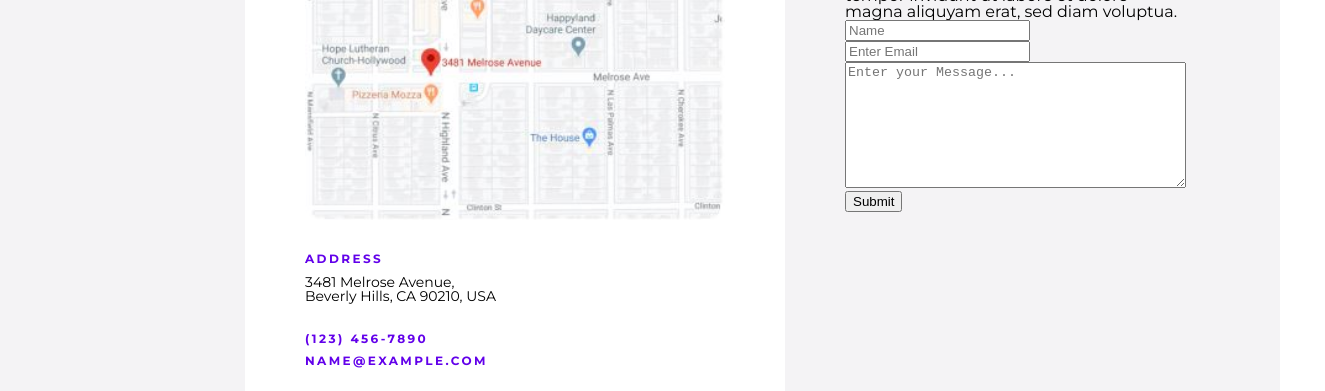
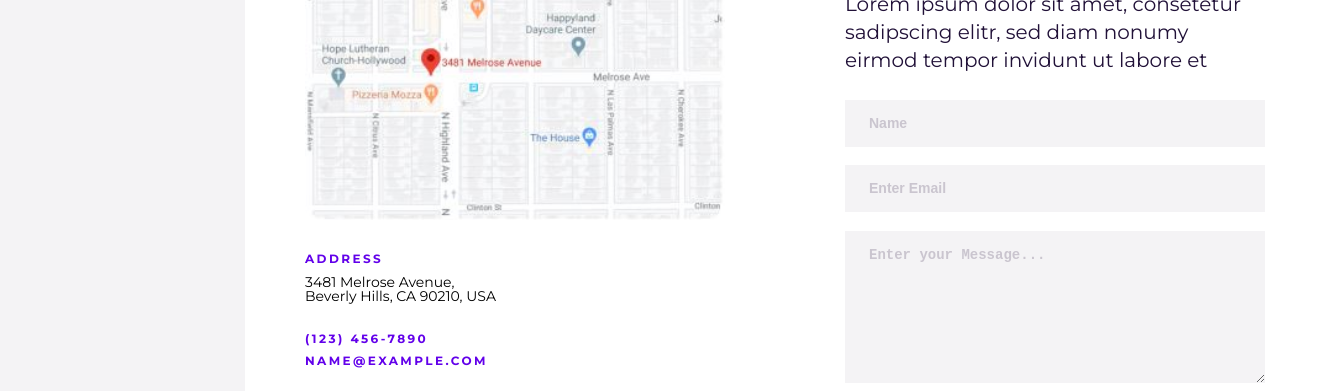
Before and after one commit to pthomas2001/contact, a plain HTML site: page index.html in a window 1280 px wide. Shown: the part 240-631 px from the top of the page, 1325 px wide, since content can reach past the window. Drawn offline with nearby package versions, Linux system fonts and the light colour scheme.

Commit message:
contact us

```diff
--- a/base.css
+++ b/base.css
@@ -14,6 +14,7 @@
 * Box-sizing
 * Links
 * H6 rules
+* inputs, text areas
 * Font-family
 * Paddings
 *
@@ -41,6 +42,7 @@ a {
 
 
 h6 {
+  color:            var(--secondary-font-color);
   font-size:        12px;
   letter-spacing:   2.4px;
   font-weight:      bold;
@@ -55,6 +57,28 @@ main div {
   width:    540px;
   height:   640px;
   padding:  60px
+}
+
+
+input, textarea {
+  display:    block;
+  width:      100%;
+  background: var(--form-background);
+  color:      var(--paragraph-font-color);
+  padding:    16px 24px;
+  border:     0
+}
+
+input::placeholder, textarea::placeholder {
+  color:        var(--placeholder-font-color);
+  font-size:    14px;
+  font-weight:  bold;
+  font-style:   normal
+}
+
+input:focus, textarea:focus {
+  border: 0;
+  border-bottom: 3px solid var(--primary-background)
 }
 
 
@@ -85,6 +109,7 @@ main div {
   --secondary-font-color:     #6200EA;
   --navbar-font-color:        rgba(244,243,245,0.6);
   --paragraph-font-color:     #211138;
+  --placeholder-font-color:   rgb(33,17,56,0.2);
   --footer-font-color:        #B2ACBA;
   --footer-span-font-color:   #6200EA;
 }
--- a/components.css
+++ b/components.css
@@ -69,28 +69,20 @@
       border-radius:    15px
     }
 
-    .location__address-heading {
-      color:            var(--secondary-font-color);
-      margin:           30px 0 10px
-    }
+    .location__address-heading { margin: 30px 0 10px }
 
     .location__address { font-size: 14px }
 
-    .location__phone-number {
-      color:            var(--secondary-font-color);
-      margin:           30px 0 10px
-    }
+    .location__phone-number { margin: 30px 0 10px }
 
-    .location__email {
-      color:            var(--secondary-font-color);
-      margin-bottom:    30px
-    }
+    .location__email { margin-bottom: 30px }
 
     .location__icon-container {
       display:          flex;
       justify-content:  space-between;
       width:            140px;
-      height:           40px
+      height:           40px;
+      padding:          0;
     }
 
       .location__icon-link {
@@ -107,3 +99,43 @@
           display:          table-cell;
           vertical-align:   middle
         }
+
+
+  .contact-us {
+    background:       var(--secondary-background);
+    border-radius:    15px
+  }
+
+    .contact-us__heading {
+      color:            var(--paragraph-font-color);
+      font-size:        40px;
+      font-weight:      bold
+    }
+
+    .contact-us__paragraph {
+      color:            var(--paragraph-font-color);
+      font-size:        20px;
+      height:           90px;
+      width:            420px;
+      line-height:      1.4;
+      overflow:         hidden;
+      margin:           10px 0 20px
+    }
+
+    .contact-us__form {
+      display:          flex;
+      flex-direction:   column;
+      justify-content:  space-between;
+      height:           350px
+    }
+
+      .contact-us__btn {
+        background:       var(--primary-background);
+        color:            var(--primary-font-color);
+        font-size:        12px;
+        letter-spacing:   2.4px;
+        text-transform:   uppercase;
+        border-radius:    9999px;
+        padding:          18px 0 17px;
+        border:           0
+      }
--- a/index.html
+++ b/index.html
@@ -76,7 +76,7 @@
         sed diam voluptua.
       </p>
 
-      <form action="">
+      <form class="contact-us__form" action="">
         <input class="contact-us__input" type="text" placeholder="Name" name="name">
         <input class="contact-us__input" type="email" placeholder="Enter Email" name="email">
         <textarea class="contact-us__input" name="message" placeholder="Enter your Message..." cols="40" rows="8"></textarea>
```
